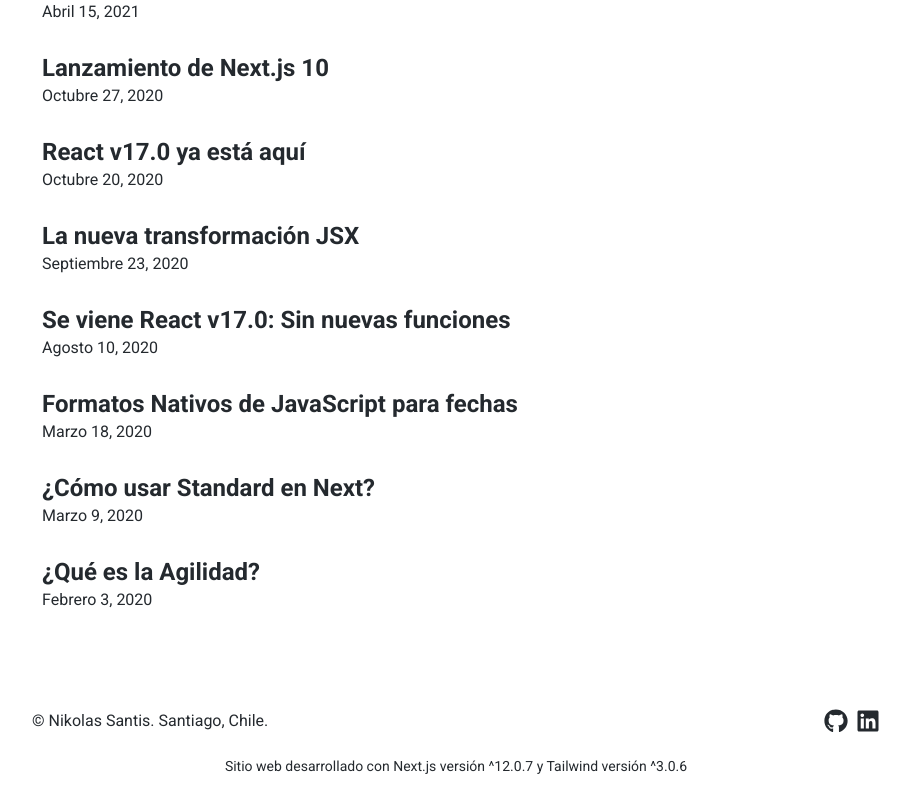
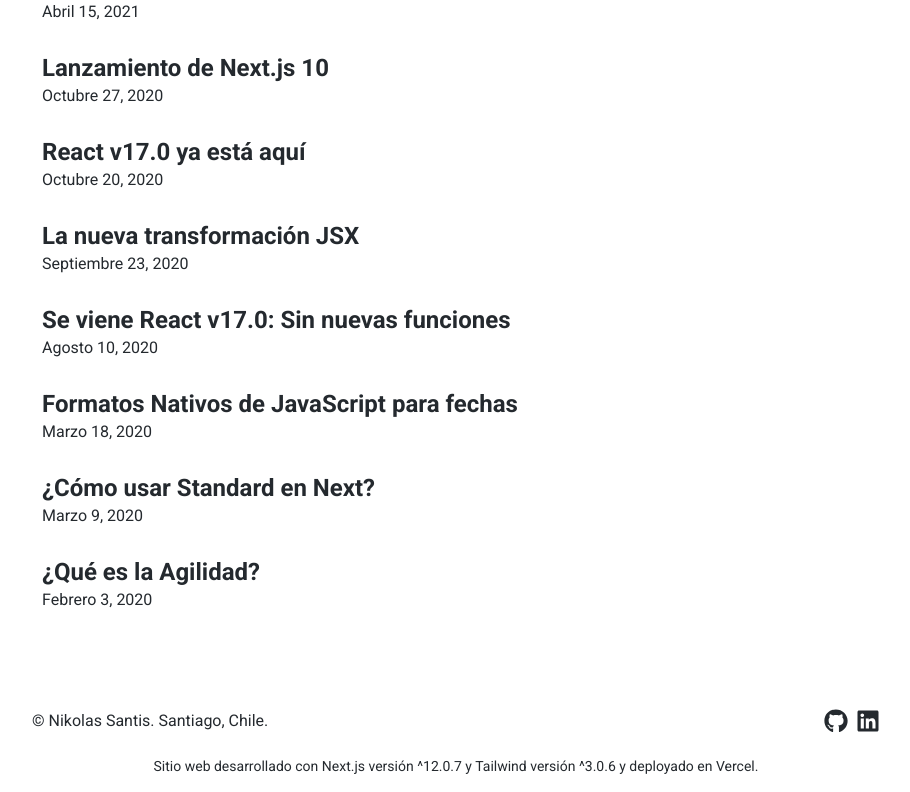
Before and after one commit to nikosantis/nikosantis.dev, a Next.js app: page / in a window 1280 px wide. Shown: the part 602-1394 px from the top of the page, without its empty margins (184-1094 px from the left). Built offline with nearby package versions, Linux system fonts and the light colour scheme; no server answers.

Commit message:
feat: update footer

```diff
--- a/components/layout/footer.tsx
+++ b/components/layout/footer.tsx
@@ -42,9 +42,19 @@ export default function Footer() {
         </div>
         <div className='text-center text-sm'>
           <p>
-            Sitio web desarrollado con <a href='https://nextjs.org/'>Next.js</a>{' '}
-            versión {pckJson.dependencies.next} y Tailwind versión{' '}
-            {pckJson.devDependencies.tailwindcss}
+            Sitio web desarrollado con{' '}
+            <a href='https://nextjs.org/' target='_blank' rel='noreferrer'>
+              Next.js
+            </a>{' '}
+            versión {pckJson.dependencies.next} y{' '}
+            <a href='https://tailwindcss.com/' target='_blank' rel='noreferrer'>
+              Tailwind
+            </a>{' '}
+            versión {pckJson.devDependencies.tailwindcss} y deployado en{' '}
+            <a href='https://vercel.com' target='_blank' rel='noreferrer'>
+              Vercel
+            </a>
+            .
           </p>
         </div>
       </Container>
```
